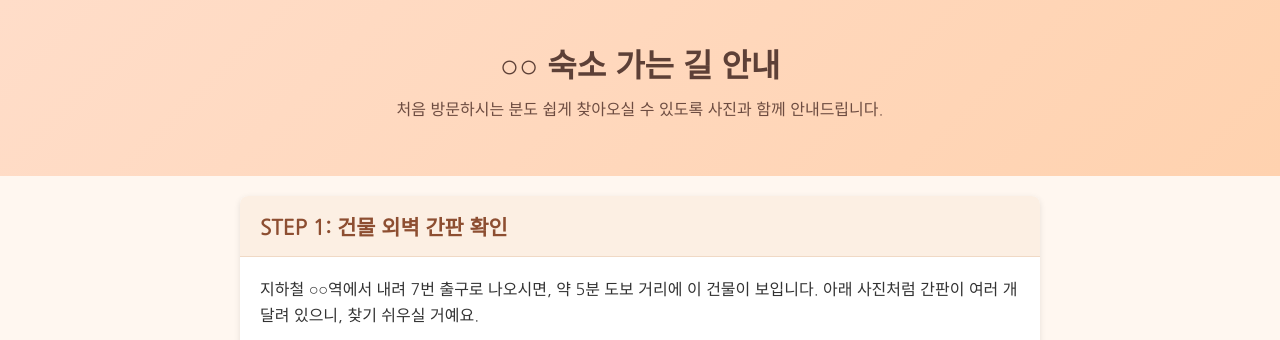
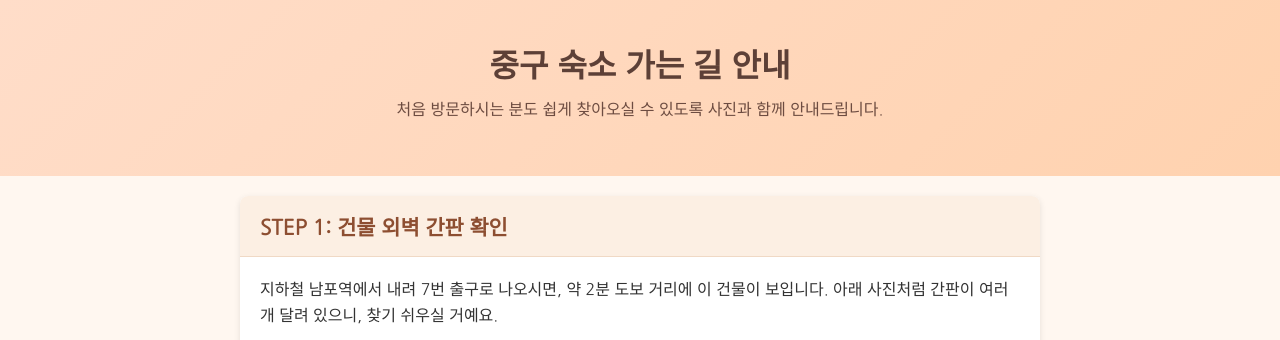
Before and after one commit to 1-thr2/my-room-guide, a plain HTML site: page index.html in a window 1280 px wide. Shown: the top 340 px of the page. Drawn offline with Linux system fonts and the light colour scheme.

Commit message:
Update index.html

```diff
--- a/index.html
+++ b/index.html
@@ -100,7 +100,7 @@
 <body>
 
   <header>
-    <h1>○○ 숙소 가는 길 안내</h1>
+    <h1>중구 숙소 가는 길 안내</h1>
     <p>처음 방문하시는 분도 쉽게 찾아오실 수 있도록 사진과 함께 안내드립니다.</p>
   </header>
 
@@ -113,7 +113,7 @@
       </div>
       <div class="step-body">
         <p>
-          지하철 ○○역에서 내려 7번 출구로 나오시면, 약 5분 도보 거리에 이 건물이 보입니다.
+          지하철 남포역에서 내려 7번 출구로 나오시면, 약 2분 도보 거리에 이 건물이 보입니다.
           아래 사진처럼 간판이 여러 개 달려 있으니, 찾기 쉬우실 거예요.
         </p>
         <div class="image-container">
```
